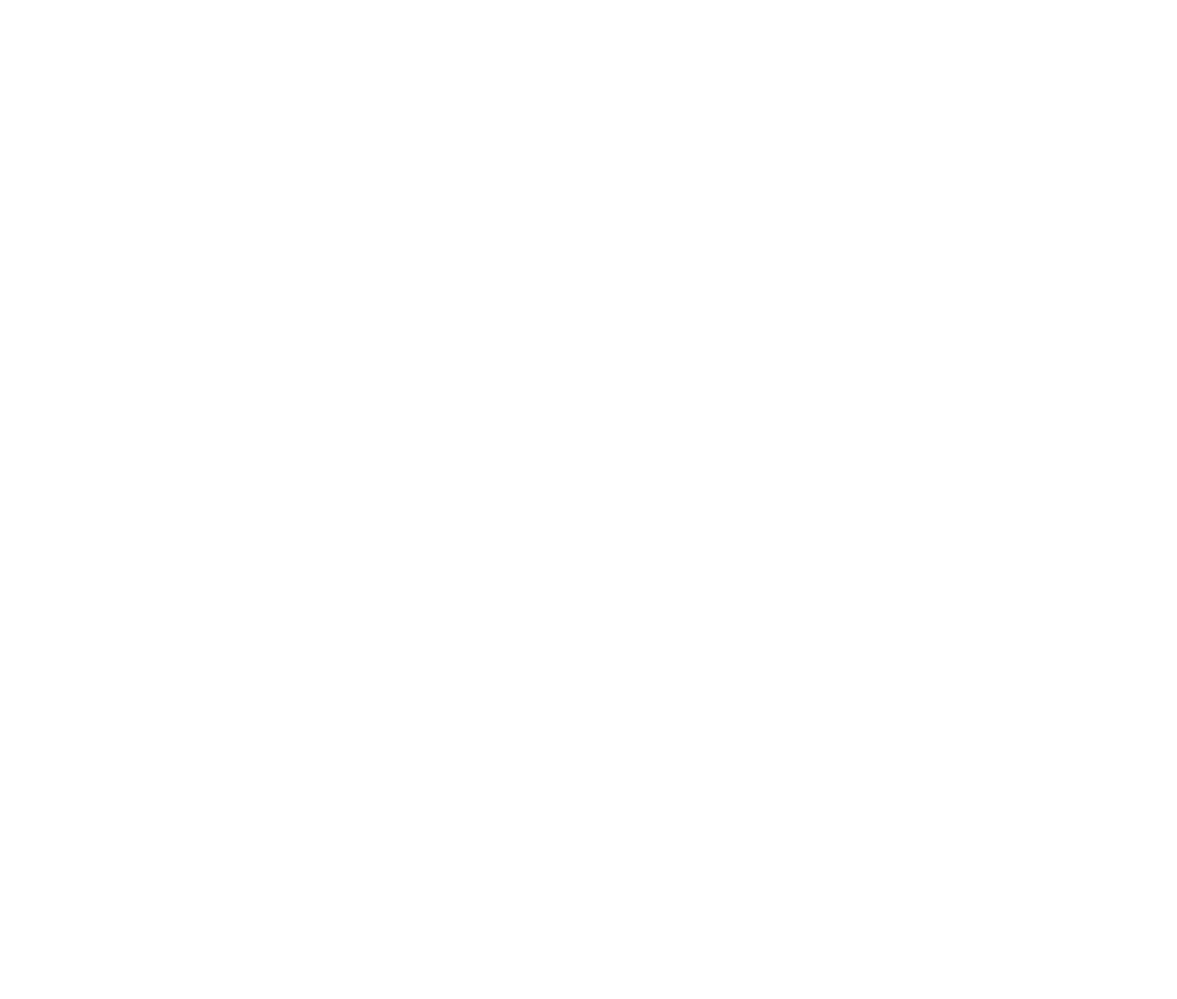
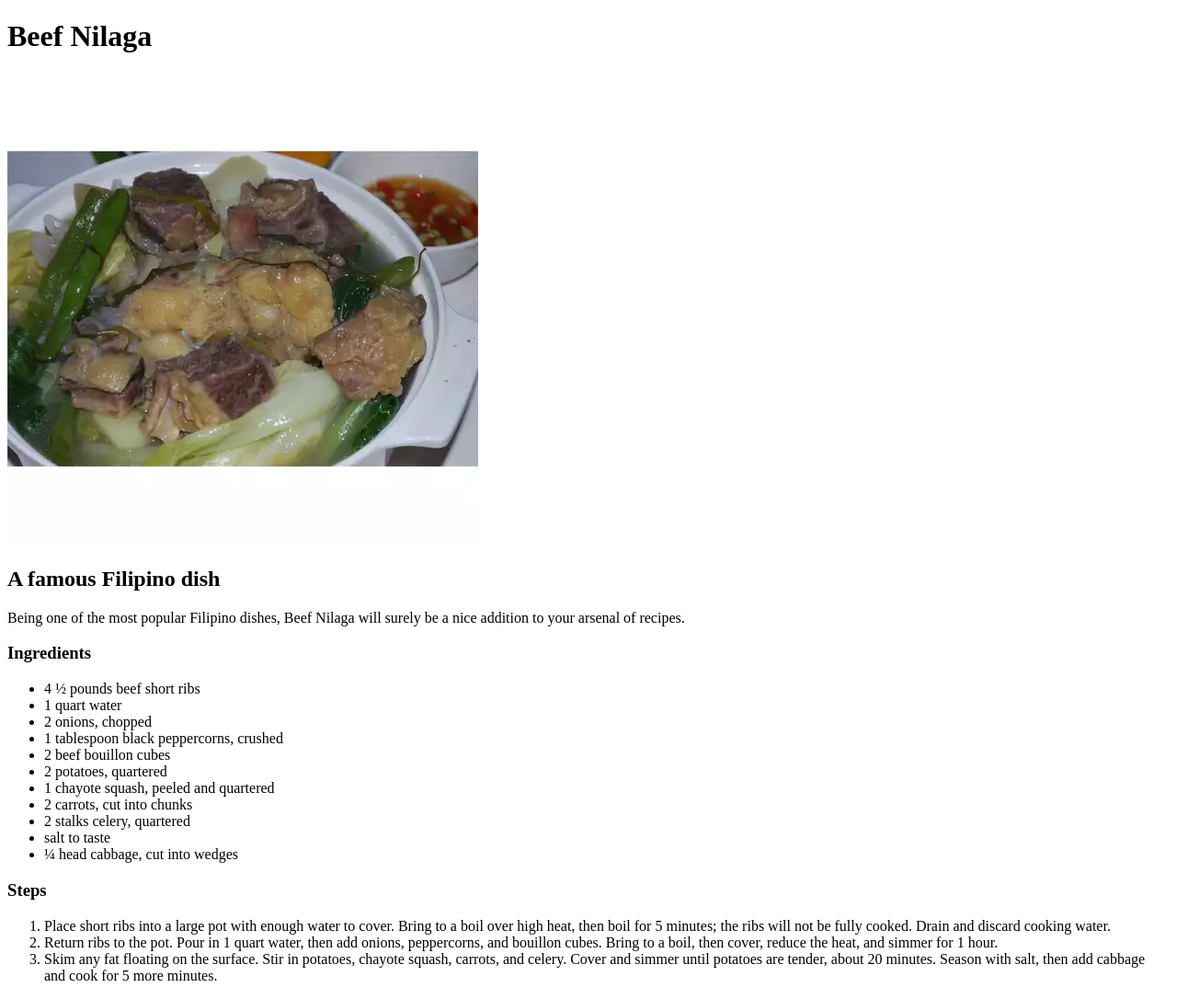
Before and after one commit to lance-molina/odin-recipes, a plain HTML site: page recipes/beef-nilaga.html in a window 1280 px wide. Shown: the whole page at 92% size. Before the commit the page ends 800 px from the top, so only its background shows below. Drawn offline with Linux system fonts and the light colour scheme.

Commit message:
Edit page details

```diff
--- a/recipes/beef-nilaga.html
+++ b/recipes/beef-nilaga.html
@@ -6,6 +6,40 @@
     <title>Beef Nilaga</title>
 </head>
 <body>
+    <h1>Beef Nilaga</h1>
+    <img src="../images/beef-nilaga.webp" alt="Beef Nilaga">
 
+    <h2>A famous Filipino dish</h2>
+    Being one of the most popular Filipino dishes, Beef Nilaga will surely be
+    a nice addition to your arsenal of recipes.
+
+    <h3>Ingredients</h3>
+    <ul>
+        <li>4 ½ pounds beef short ribs</li>
+        <li>1 quart water</li>
+        <li>2 onions, chopped</li>
+        <li>1 tablespoon black peppercorns, crushed</li>
+        <li>2 beef bouillon cubes</li>
+        <li>2 potatoes, quartered</li>
+        <li>1 chayote squash, peeled and quartered</li>
+        <li>2 carrots, cut into chunks</li>
+        <li>2 stalks celery, quartered</li>
+        <li>salt to taste</li>
+        <li>¼ head cabbage, cut into wedges</li>
+    </ul>
+
+    <h3>Steps</h3>
+    <ol>
+        <li>Place short ribs into a large pot with enough water to cover. Bring
+            to a boil over high heat, then boil for 5 minutes; the ribs will not
+            be fully cooked. Drain and discard cooking water.</li>
+        <li>Return ribs to the pot. Pour in 1 quart water, then add onions,
+            peppercorns, and bouillon cubes. Bring to a boil, then cover, reduce
+            the heat, and simmer for 1 hour.</li>
+        <li>Skim any fat floating on the surface. Stir in potatoes, chayote
+            squash, carrots, and celery. Cover and simmer until potatoes are
+            tender, about 20 minutes. Season with salt, then add cabbage and
+            cook for 5 more minutes.</li>
+    </ol>
 </body>
 </html>
```
